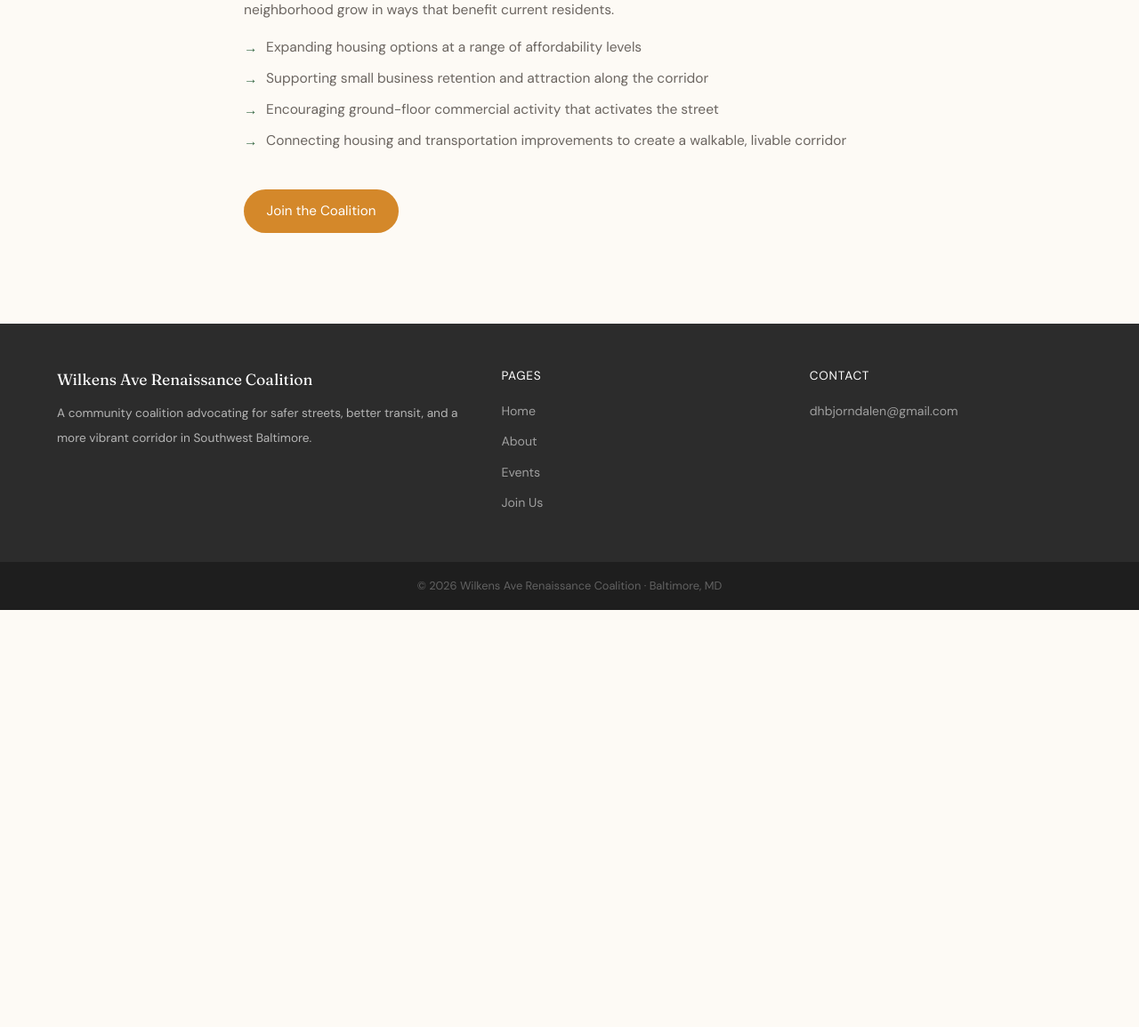
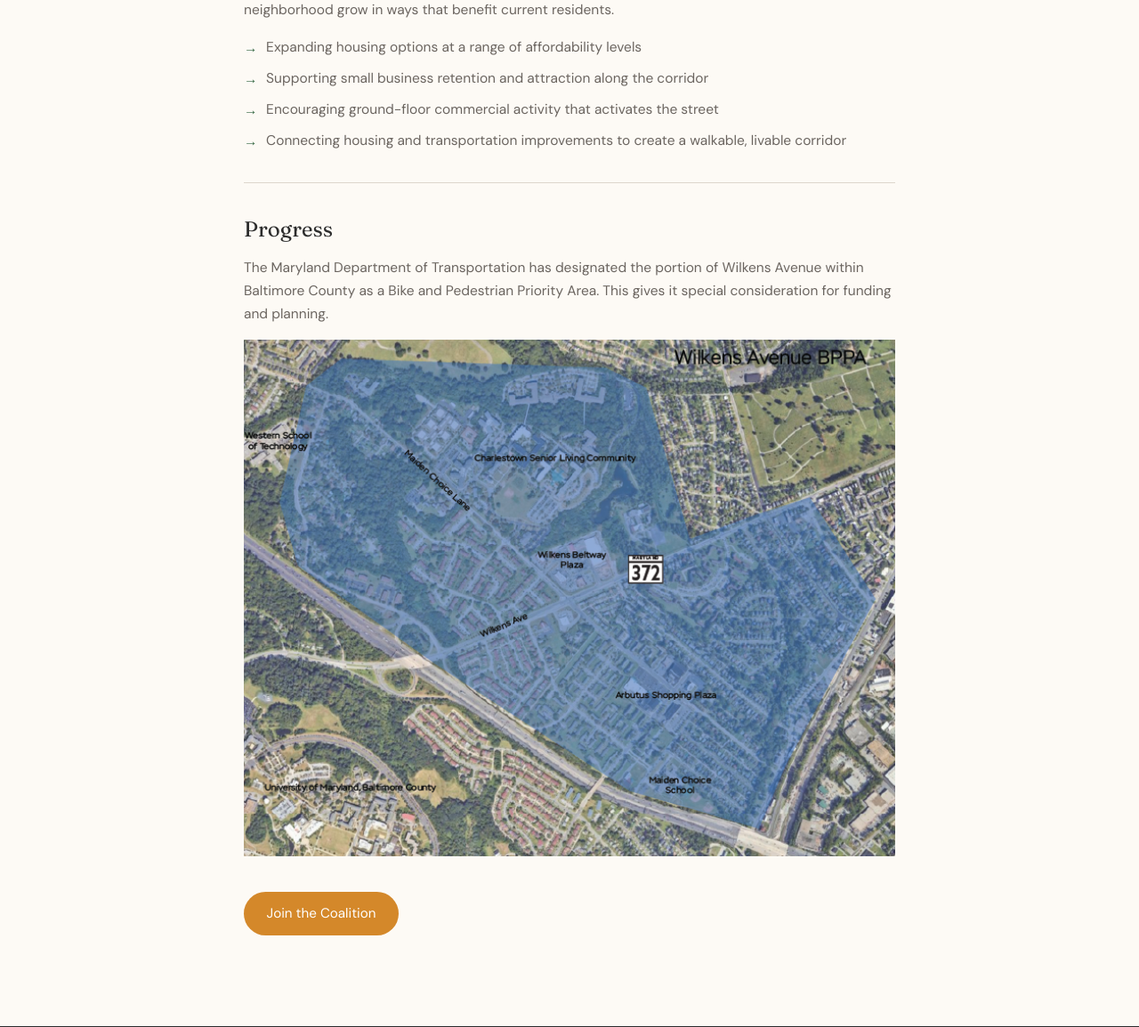
Before and after one commit to DHBjorndalen/Wilkens-Ave_Renaissance, a Flask app: page /about in a window 1280 px wide. Shown: the part 1737-2892 px from the top of the page at 89% size. Before the commit the page ends 2423 px from the top, so only its background shows below. Run offline with Flask 3, Linux system fonts and the light colour scheme.

Commit message:
Add BPPA Map

```diff
--- a/static/styles.css
+++ b/static/styles.css
@@ -499,7 +499,7 @@ nav {
 
 /* ── EVENTS PAGE ── */
 .events-hero {
-    background: var(--cream);
+    background: var(--warm-white);
     padding: var(--section-pad) clamp(1.5rem, 6vw, 4rem);
     border-bottom: 1px solid var(--border);
 }
--- a/templates/about.html
+++ b/templates/about.html
@@ -87,6 +87,16 @@
             <li>Connecting housing and transportation improvements to create a walkable, livable corridor</li>
         </ul>
 
+        <div class="divider"></div>
+
+        <h2>Progress</h2>
+        <p>The Maryland Department of Transportation has designated the portion of Wilkens Avenue within Baltimore
+            County as a Bike and Pedestrian Priority Area. This gives it special consideration for funding and planning.
+        </p>
+
+        <img src="{{ url_for('static', filename='../static/images/Wilkens-Ave-BPPA.png') }}"
+            alt="Wilkens Avenue Bike and Pedestrian Priority Area" class="page-image" />
+
 
         <div style="margin-top:2.5rem;">
             <a href="{{ url_for('join') }}" class="btn-primary">Join the Coalition</a>
```
Also changed, not shown: static/images/Wilkens-Ave-BPPA.png (added).
